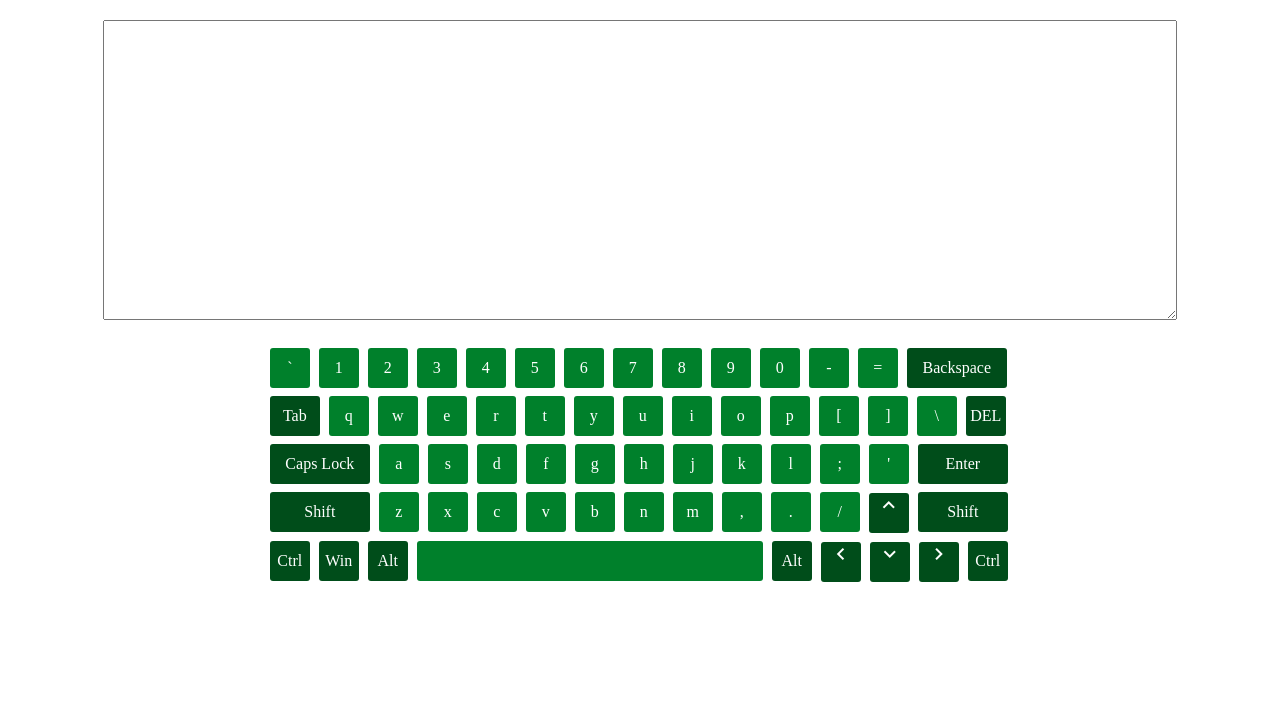
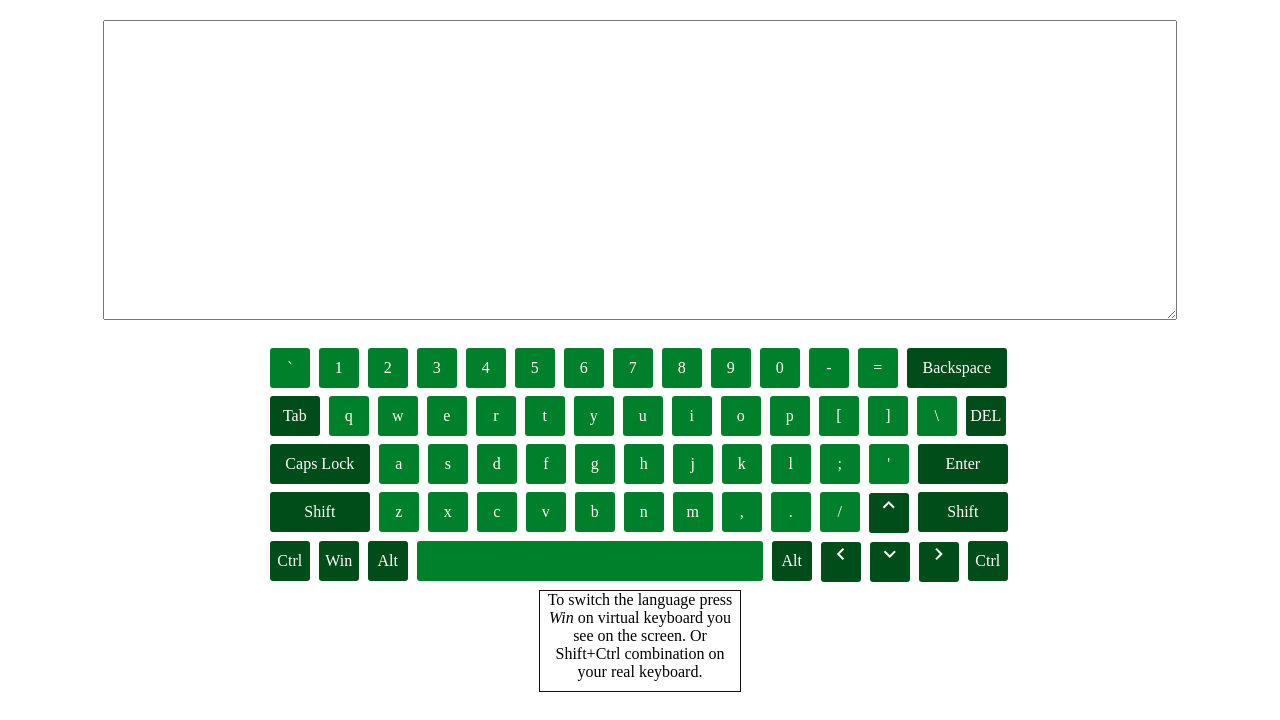
Before and after one commit to valeryiaStrom/codejam-virtual-keyboard, a plain HTML site: page index.html in a window 1280 px wide. Drawn offline with Linux system fonts and the light colour scheme.

Commit message:
feat: add language switching hint to the user screen

```diff
--- a/script.js
+++ b/script.js
@@ -249,6 +249,11 @@ for (let i = 0; i < fifthRowKeys.length; i++) {
   spanRu.insertAdjacentHTML('afterbegin', `<span class="case case_down">${row5[i][3]}</span>`);
   spanRu.insertAdjacentHTML('beforeend', `<span class="case case_up">${row5[i][4]}</span>`);
 }
+
+let hint = document.createElement('div');
+hint.className = 'hint';
+hint.insertAdjacentHTML('afterbegin', '<span>To switch the language press <i>Win</i> on virtual keyboard you see on the screen. Or <i></i>Shift+Ctrl</i> combination on your real keyboard.</span>');
+wrapper.append(hint);
 
 let keys = document.querySelectorAll('.key');
 let isCapsLockPressed = false;
--- a/styles.scss
+++ b/styles.scss
@@ -111,3 +111,11 @@
         }
     }
 }
+
+.hint {
+  width: 200px;
+  height: 100px;
+  border: 1px solid #111111;
+  margin: 0 auto;
+  text-align: center;
+}
```
Also changed, not shown: styles.css, 1 other file.
